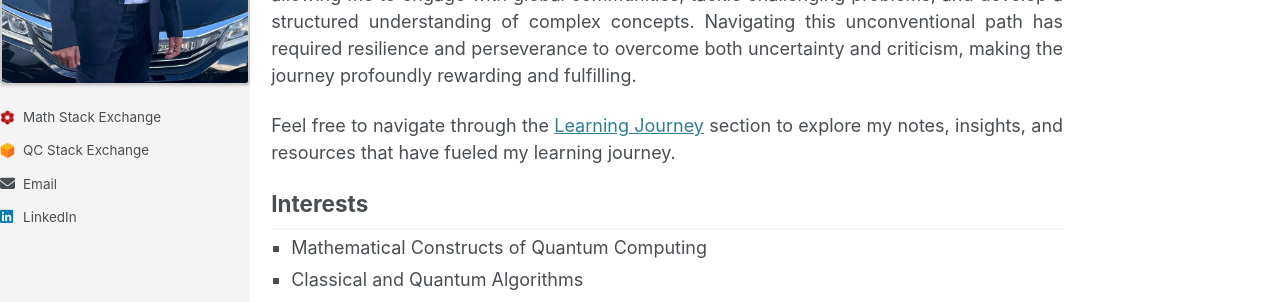
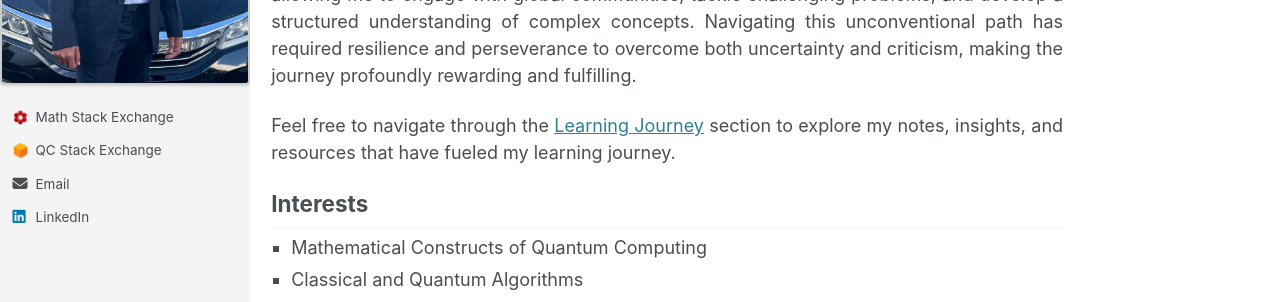
Before and after one commit to soorajss1729/soorajss1729.github.io, a Jekyll site: the page built from _pages/about.md, in a window 1280 px wide. Shown: the part 339-641 px from the top of the page. Built offline with Jekyll 4.4.1, drawn with Linux system fonts in a browser that asks for light colours.

Commit message:
Update _sidebar.scss

```diff
--- a/_sass/_sidebar.scss
+++ b/_sass/_sidebar.scss
@@ -184,20 +184,13 @@
 }
 
 .author__urls-wrapper {
-  display: flex;
-  flex-direction: column; /* Stack links vertically */
-  align-items: flex-start; /* Align content to the left */
-  width: 90%; /* Optional: Adjust width of the container */
-  max-width: 250px; /* Prevent it from being too wide */
+  display: flex !important;
+  flex-direction: column !important;
+  align-items: flex-start !important;
+  width: 90% !important;
+  max-width: 250px !important;
+  margin: 0 auto !important; /* Centers the container */
 
-  padding-left: 0px; /* Add left padding */
-  position: relative;
-  display: table-cell;
-  vertical-align: middle;
-  font-family: $sans-serif;
-  z-index: 10;
-  position: relative;
-  cursor: pointer;
 
   li:last-child {
     a {
```
